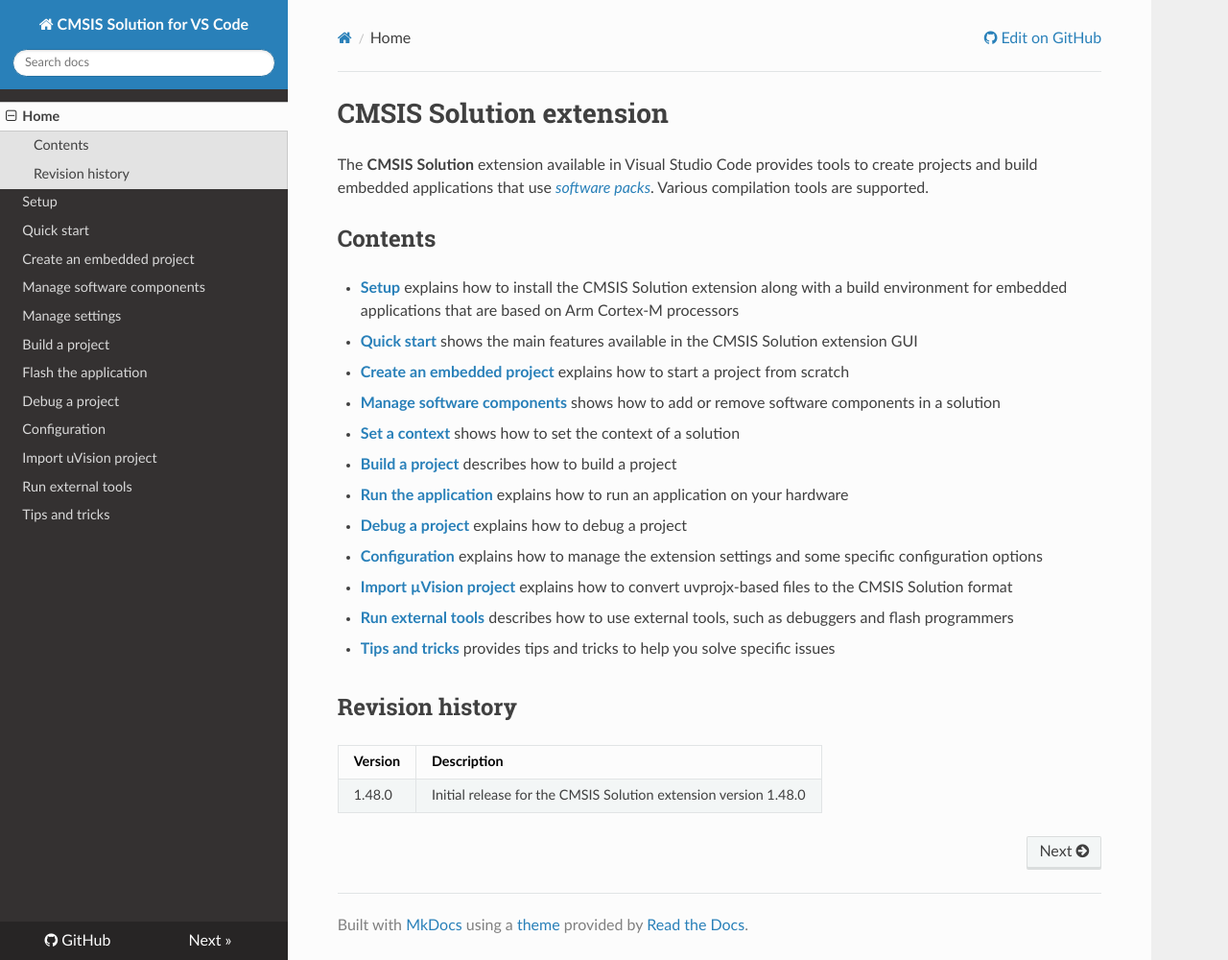
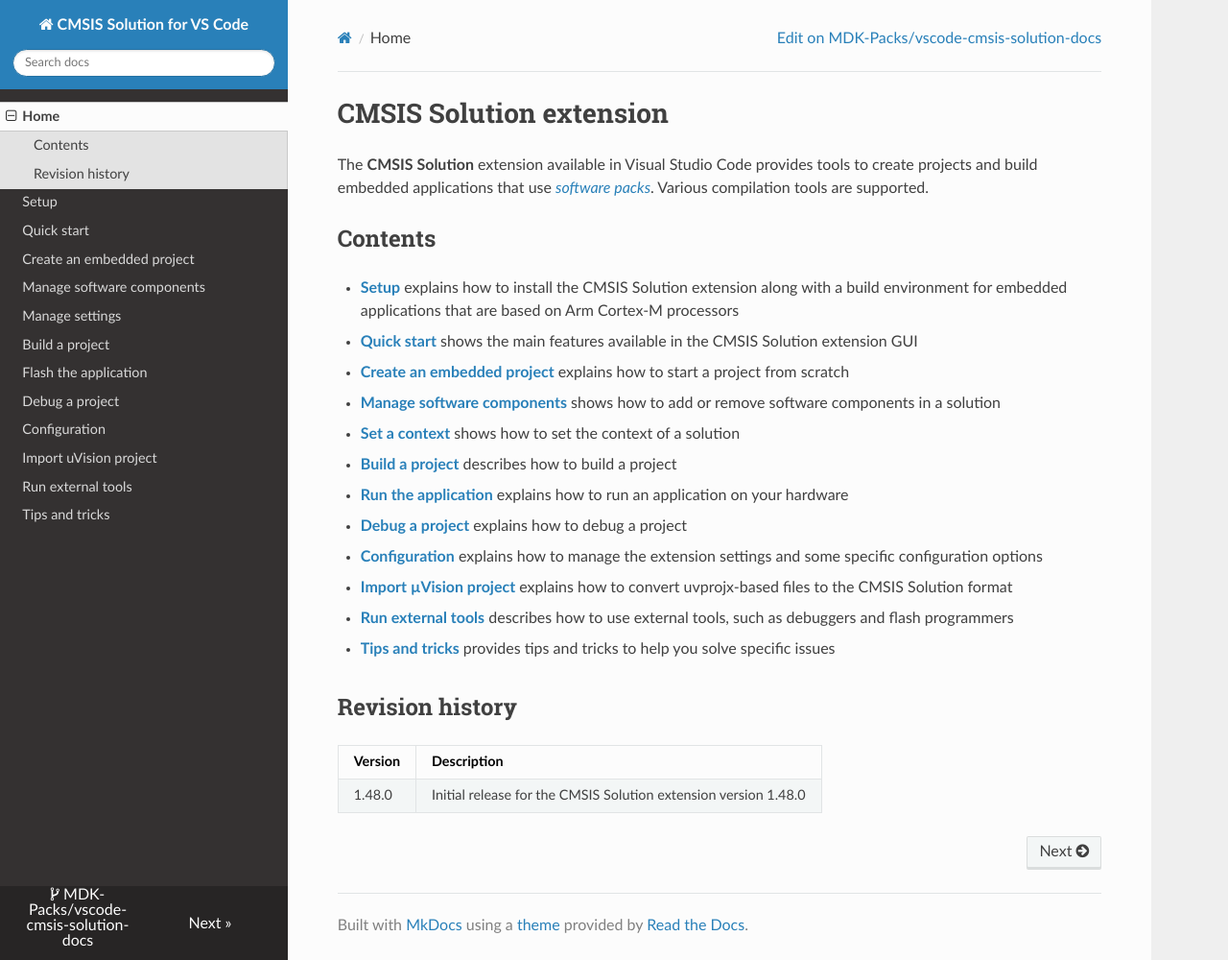
Before and after one commit to MDK-Packs/vscode-cmsis-solution-docs, an MkDocs documentation site: the page built from docs/index.md, in a window 1280 px wide and 1000 px high. Shown: the whole window at 96% size. Built offline with MkDocs 1.6.1, drawn with Linux system fonts in a browser that asks for light colours; nearby versions of some CDN libraries.

Commit message:
fix link for editing on git
Attempt fixing wrong github edit link

```diff
--- a/mkdocs.yml
+++ b/mkdocs.yml
@@ -1,5 +1,7 @@
 site_name: CMSIS Solution for VS Code
+repo_name: MDK-Packs/vscode-cmsis-solution-docs
 repo_url: https://github.com/MDK-Packs/vscode-cmsis-solution-docs
+edit_uri: edit/main/docs/
 nav:
     - Home: index.md
     - Setup: installation.md
```
